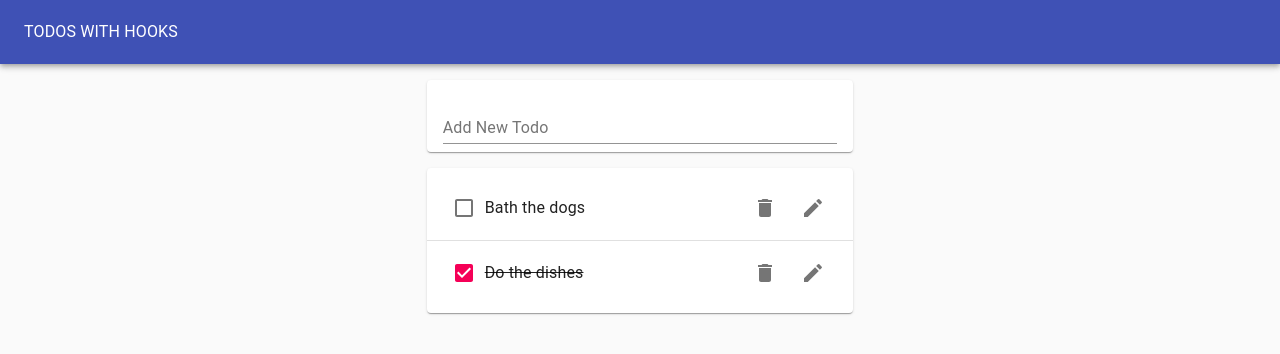
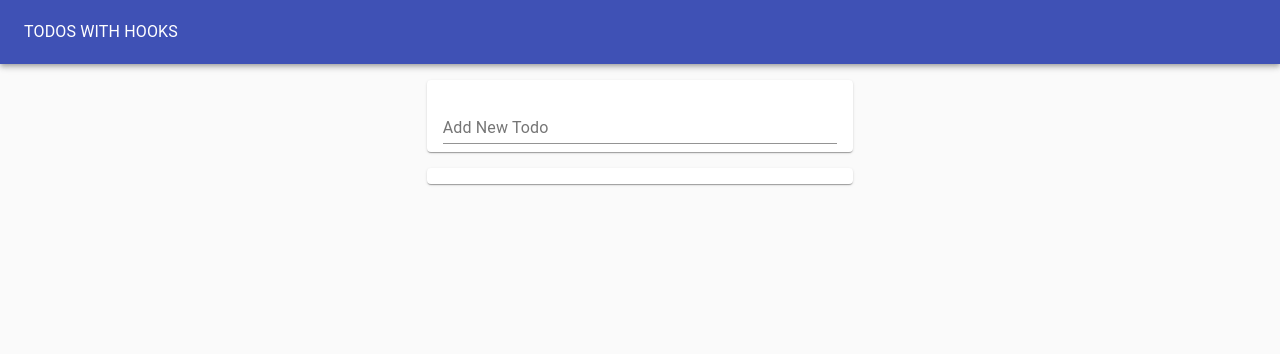
Before and after one commit to diasjuniorr/hooks-todo-example, a React (Create React App) app: page / in a window 1280 px wide. Shown: the top 354 px of the page. Built offline with nearby package versions, Linux system fonts and the light colour scheme.

Commit message:
Adds local storage

```diff
--- a/src/components/app/TodoApp.tsx
+++ b/src/components/app/TodoApp.tsx
@@ -11,23 +11,32 @@ import TodoList from '../TodoList'
 
 import { paperStyle } from './style'
 
+interface Todo {
+  id: string
+  completed: boolean
+  task: string
+}
+
 const TodoApp = () => {
-  const initialTodos = [
-    { id: uuidv4(), task: 'Bath the dogs', completed: false },
-    { id: uuidv4(), task: 'Do the dishes', completed: true },
-  ]
+  const initialTodos = JSON.parse(
+    window.localStorage.getItem('@todo-hooks/todos') || '[]',
+  )
   const [todos, setTodos] = useState(initialTodos)
+
+  useEffect(() => {
+    window.localStorage.setItem('@todo-hooks/todos', JSON.stringify(todos))
+  }, [todos])
 
   const addNewTodo = (newTodoTitle: string) => {
     setTodos([...todos, { id: uuidv4(), task: newTodoTitle, completed: false }])
   }
   const removeTodo = (todoId: string) => {
-    const updatedTodos = todos.filter((item) => item.id != todoId)
+    const updatedTodos = todos.filter((item: Todo) => item.id != todoId)
     setTodos(updatedTodos)
   }
 
   const updateTodoStatus = (todoId: string) => {
-    const updatedTodos = todos.map((item) => {
+    const updatedTodos = todos.map((item: Todo) => {
       if (item.id === todoId) {
         item.completed = !item.completed
         return item
@@ -38,7 +47,7 @@ const TodoApp = () => {
     setTodos(updatedTodos)
   }
   const updateTodo = (todoId: string, newTodoTask: string) => {
-    const updatedTodos = todos.map((item) => {
+    const updatedTodos = todos.map((item: Todo) => {
       if (item.id === todoId) {
         item.task = newTodoTask
         return item
```
